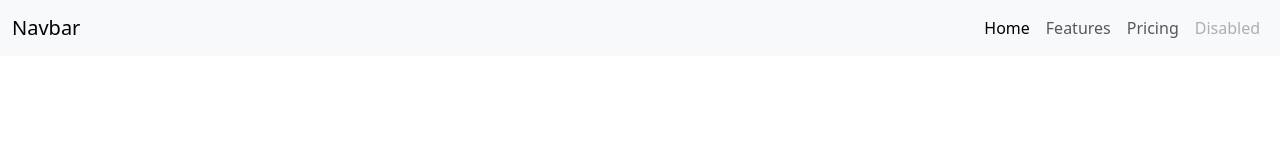
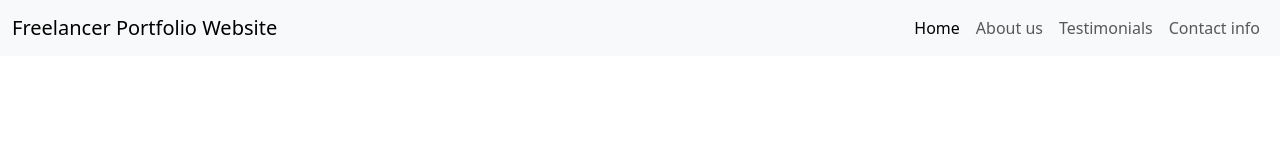
Before and after one commit to Sakash96/Freelancer-Portfolio-Web-application, a plain HTML site: page index.html in a window 1280 px wide. Drawn offline with nearby package versions, Linux system fonts and the light colour scheme.

Commit message:
navbar update

```diff
--- a/index.html
+++ b/index.html
@@ -10,16 +10,16 @@
 <body>
     <nav class="navbar navbar-expand-lg bg-body-tertiary" >
         <div class="container-fluid">
-          <a class="navbar-brand" href="#">Navbar</a>
+          <a class="navbar-brand" href="#">Freelancer Portfolio Website</a>
           <button class="navbar-toggler" type="button" data-bs-toggle="collapse" data-bs-target="#navbarNavAltMarkup" aria-controls="navbarNavAltMarkup" aria-expanded="false" aria-label="Toggle navigation">
             <span class="navbar-toggler-icon"></span>
           </button>
           <div class="collapse navbar-collapse" id="navbarNavAltMarkup">
             <div class="navbar-nav ms-auto">
               <a class="nav-link active" aria-current="page" href="#">Home</a>
-              <a class="nav-link" href="#">Features</a>
-              <a class="nav-link" href="#">Pricing</a>
-              <a class="nav-link disabled" aria-disabled="true">Disabled</a>
+              <a class="nav-link" href="#">About us</a>
+              <a class="nav-link" href="#">Testimonials</a>
+              <a class="nav-link" href="#">Contact info</a>
             </div>
           </div>
         </div>
```
